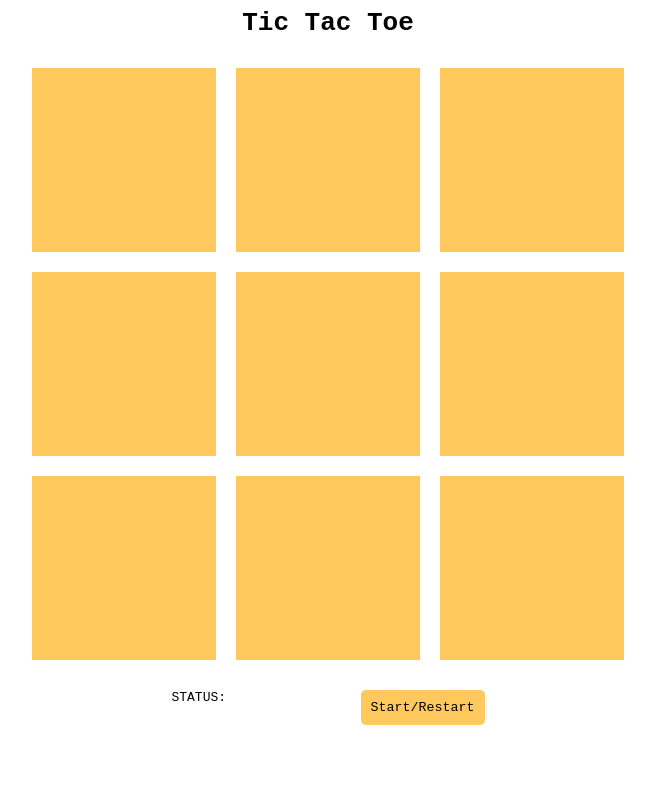
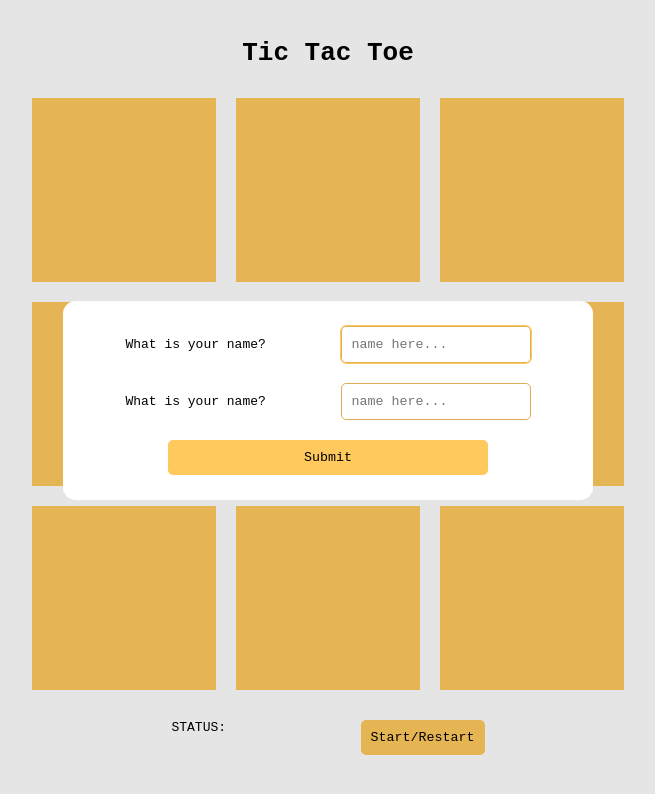
Before and after one commit to eggyolks317/tic_tac_toe, a plain HTML site: page index.html in a window 1280 px wide. Both pictures are taken after a click on the button "Start/Restart". Shown: the whole page, without its empty margins (312-967 px from the left). Drawn offline with Linux system fonts and the light colour scheme.

Commit message:
uses player object to keep track of the players

```diff
--- a/index.html
+++ b/index.html
@@ -14,6 +14,19 @@
         <div id="status">STATUS:</div>
         <button id="start_btn">Start/Restart</button>
       </div>
+      <dialog id="dialog">
+        <form class="flex container" method="dialog">
+          <div class="container flex name_section">
+            <label for="name1">What is your name?</label>
+            <input required type="text" id="name1" placeholder="name here..." />
+          </div>
+          <div class="container flex name_section">
+            <label for="name2">What is your name?</label>
+            <input required type="text" id="name2" placeholder="name here..." />
+          </div>
+          <button id="submit" type="submit">Submit</button>
+        </form>
+      </dialog>
     </div>
     <script src="script.js"></script>
   </body>
--- a/script.js
+++ b/script.js
@@ -1,6 +1,12 @@
 let displayBoard = document.getElementById("board");
 let displayStatus = document.getElementById("status");
 let startBtn = document.getElementById("start_btn");
+let dialog = document.getElementById("dialog");
+let submitBtn = document.getElementById("submit");
+let name1 = document.getElementById("name1");
+let name2 = document.getElementById("name2");
+let user1;
+let user2;
 function createUser(name) {
   return { name };
 }
@@ -21,7 +27,7 @@ function createBoard() {
           cell.textContent = "o";
           board[Math.trunc(i / 3)][i % 3] = "o";
           if (gameBoard.checkWin(board)) {
-            displayStatus.textContent += " o wins!";
+            displayStatus.textContent = "STATUS: " + user1.name + " wins!";
             let cells = document.querySelectorAll(".cell");
             cells.forEach((c) => {
               c.classList.add("clicked");
@@ -31,11 +37,13 @@ function createBoard() {
           cell.textContent = "x";
           board[Math.trunc(i / 3)][i % 3] = "x";
           if (gameBoard.checkWin(board)) {
-            displayStatus.textContent += " x wins!";
+            displayStatus.textContent = "STATUS: " + user2.name + " wins!";
             let cells = document.querySelectorAll(".cell");
             cells.forEach((c) => {
               c.classList.add("clicked");
             });
+          } else {
+            displayStatus.textContent = "STATUS: " + user1.name + "'s turn";
           }
         }
 
@@ -127,8 +135,12 @@ const gameBoard = (function () {
     }
 
     if (turn == 9) {
-      displayStatus.textContent += " draw!";
+      displayStatus.textContent = "STATUS: draw!";
       return false;
+    } else {
+      if (turn % 2) {
+        displayStatus.textContent = "STATUS: " + user2.name + "'s turn";
+      }
     }
     return false;
   }
@@ -144,5 +156,12 @@ const gameBoard = (function () {
 //global code
 startBtn.addEventListener("click", (e) => {
   gameBoard.resetBoard();
+  dialog.showModal();
   createBoard();
 });
+
+submitBtn.addEventListener("click", (e) => {
+  user1 = createUser(name1.value);
+  user2 = createUser(name2.value);
+  displayStatus.textContent = "STATUS: " + user1.name + "'s turn";
+});
--- a/styles.css
+++ b/styles.css
@@ -4,6 +4,7 @@
 }
 body {
   font-family: monospace;
+  padding: 30px;
 }
 .grid {
   display: grid;
@@ -31,7 +32,9 @@ h1 {
 .cell {
   justify-content: center;
   align-items: center;
-  font-size: 23vh;
+  font-size: 15vh;
+  color: white;
+  font-weight: 50;
   background-color: var(--primary-color);
   width: 23vh;
   height: 23vh;
@@ -50,3 +53,33 @@ button {
   padding: 10px;
   border: 0;
 }
+input {
+  border: 1px solid var(--shadow-color);
+  font-family: monospace;
+  border-radius: 5px;
+  padding: 10px;
+}
+input:focus {
+  outline: 1px solid var(--primary-color);
+}
+dialog {
+  padding: 25px;
+  border: 0;
+  border-radius: 1vw;
+  width: 60vh;
+}
+.name_section {
+  justify-content: space-around;
+  align-items: center;
+}
+form {
+  flex-direction: column;
+  gap: 20px;
+}
+#submit {
+  align-self: center;
+  width: 25vw;
+}
+button:hover {
+  cursor: pointer;
+}
```
